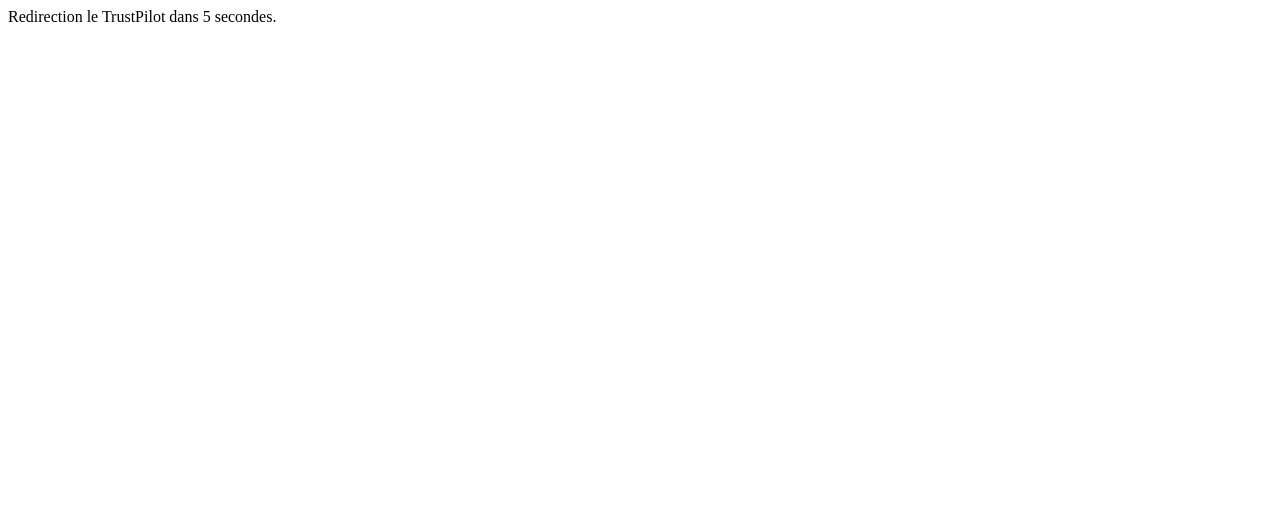
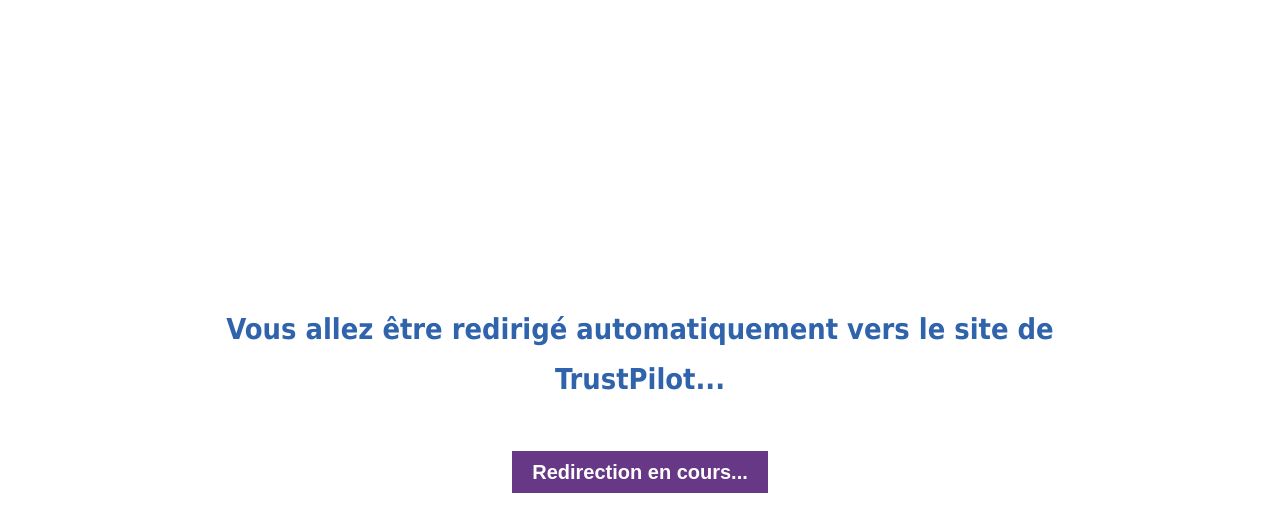
Before and after one commit to Imot3k-Community/avis.imot3k.tech, a plain HTML site: page index.html in a window 1280 px wide. Drawn offline with Linux system fonts and the light colour scheme.

Commit message:
Update index.html

```diff
--- a/index.html
+++ b/index.html
@@ -1,9 +1,61 @@
-<html>
- <head>
-<title>Redirection vers TurstPilot</title
-<meta http-equiv="refresh" content="2; URL=https://fr.trustpilot.com/evaluate/imot3k.tech">
-</head>
-<body>
- Redirection le TrustPilot dans 5 secondes.
- </body>
-</html>
+<!DOCTYPE html>
+<html lang="fr">
+    <head>
+        <meta http-equiv="Refresh" content="1; url=//fr.trustpilot.com/evaluate/imot3k.tech" />
+        <title>Redirection en cours...</title>
+    </head>
+    <body>
+                <style>
+            *{
+                font-family: Tahoma,Arial,Verdana,sans-serif;
+                margin:0;
+                padding:0;
+            }
+            .cell{
+                display: table-cell;
+                height: 100vh;
+                vertical-align: middle;
+                text-align: center;
+                font-size: 1.8em;
+            }
+            .msg{
+                width: 70%;
+                display:inline-block;
+                padding: 20px;
+                /*                background-color: #2F63AB;
+                                color: #fff;*/
+                /*background-color: #2F63AB;*/
+                color: #2F63AB;
+                border-radius: 5px;
+                line-height:50px;
+            }
+            .msg em{
+                font-size: 1.1rem;
+            }
+            .img-abitop{
+                width:45px;
+                vertical-align:middle;
+            }
+
+            .btn {
+                font-family: Arial;
+                color: #ffffff;
+                font-size: 20px;
+                background: #673886;
+                padding: 10px 20px 10px 20px;
+                text-decoration: none;
+            }
+
+            .btn:hover {
+                background: #54316b;
+                text-decoration: none;
+            }
+        </style>
+        <div style="display:table;width: 100%;">
+            <div class="cell">
+                <p class="msg"><b>Vous allez être redirigé automatiquement vers le site de TrustPilot...</p>
+                <p class="msg"><a class="btn" href="fr.trustpilot.com/review/imot3k.tech">Redirection en cours...</a></p>
+            </div>
+        </div>
+
+</body></html>
```
